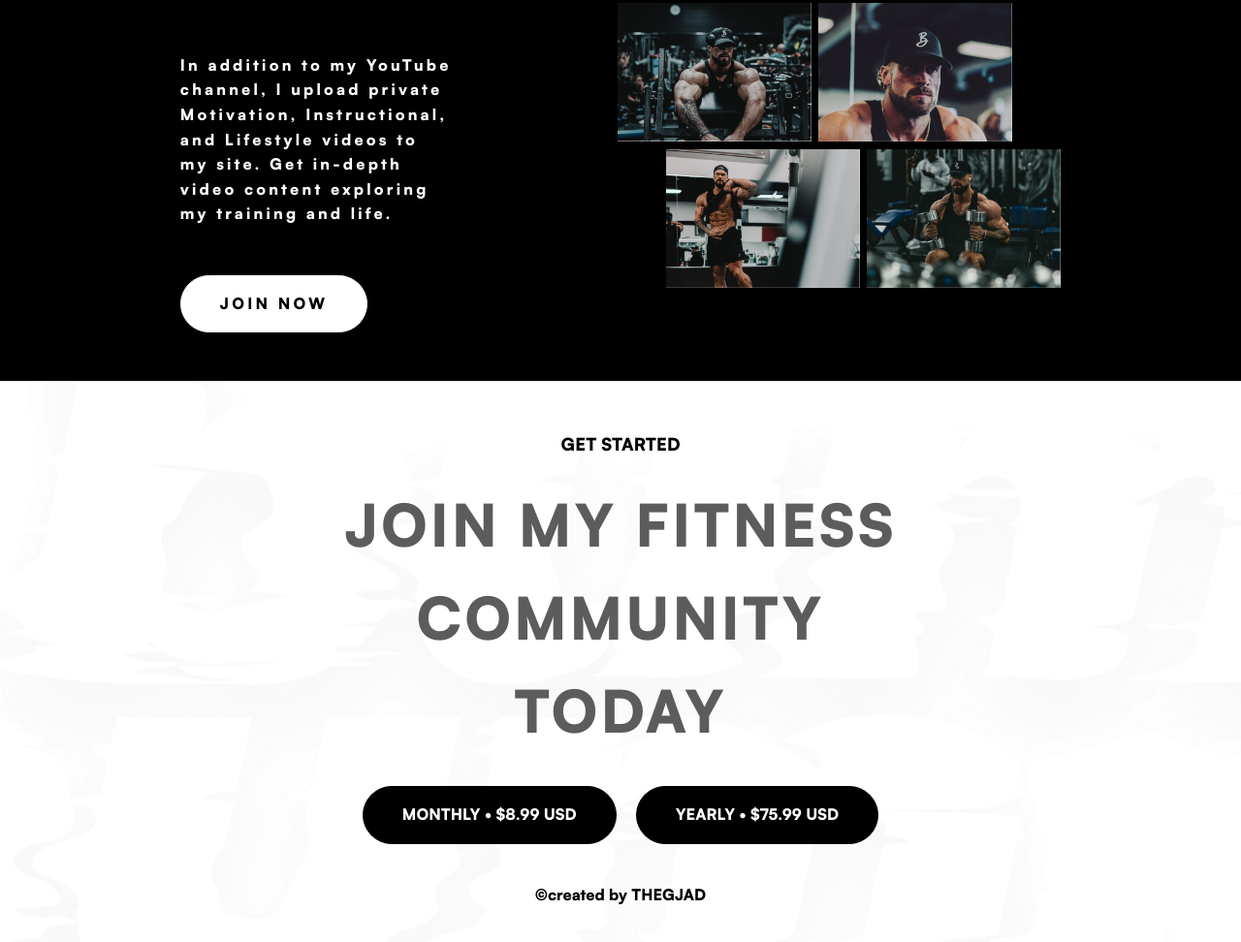
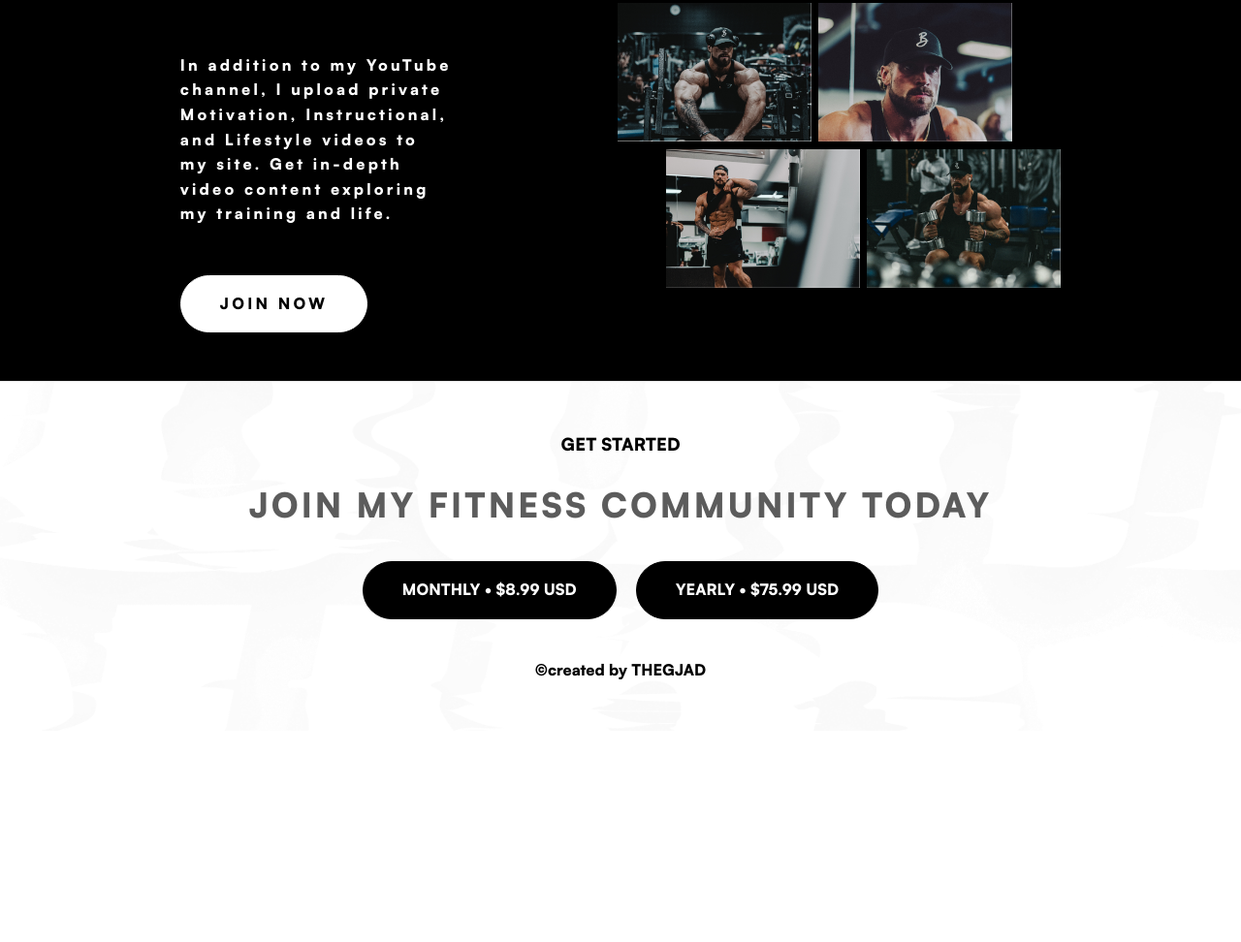
Before and after one commit to Gjadam/Cbum, a website: page fitness-app.html in a window 1280 px wide. Shown: the part 2885-3857 px from the top of the page at 97% size. After the commit the page ends 3639 px from the top, so only its background shows below. Drawn offline with nearby package versions, Linux system fonts and the light colour scheme.

Commit message:
changing css fitness-app file

```diff
--- a/css/fitness-app.css
+++ b/css/fitness-app.css
@@ -310,9 +310,8 @@ i {
     text-align: center;
 }
 .footer__title {
-    font-size: var(--header-footer-font-size-big);
-    max-width: 61rem;
     text-align: center;
+    font-size: 3.5rem;
 }
 .footer__links__wrapper {
     display: flex;
```
